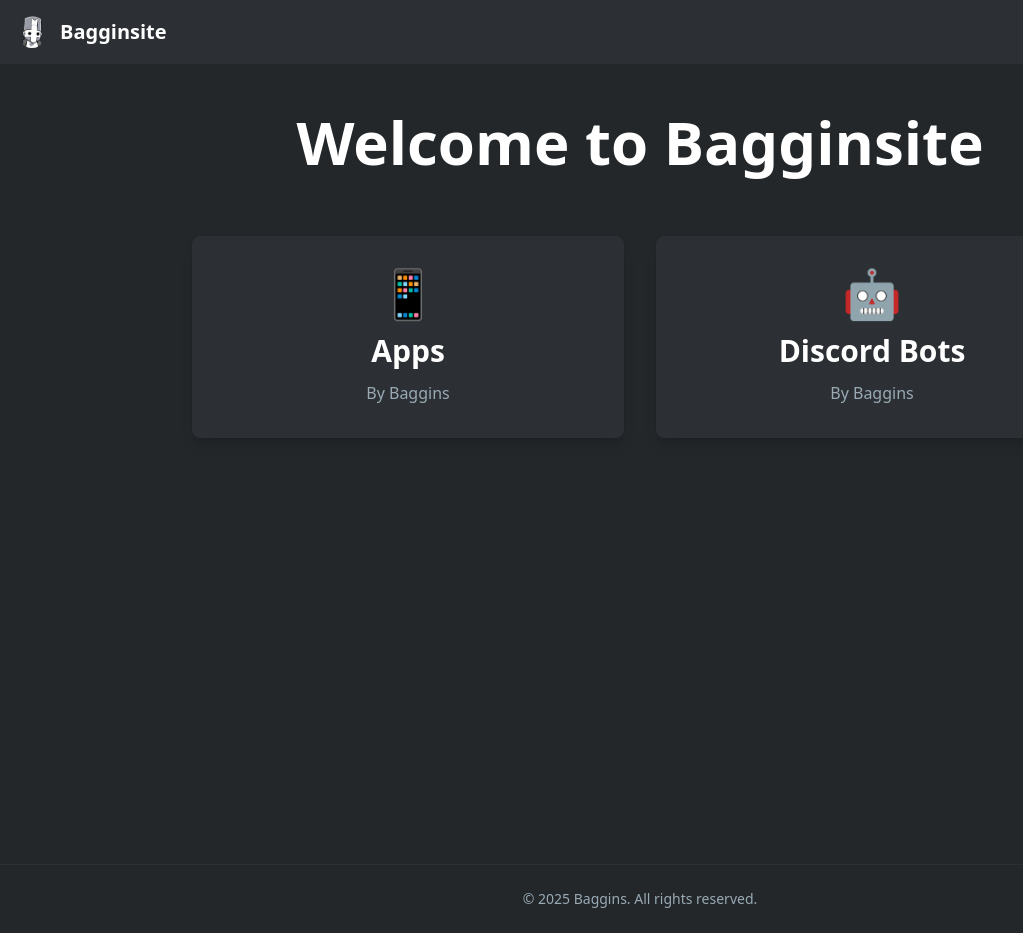
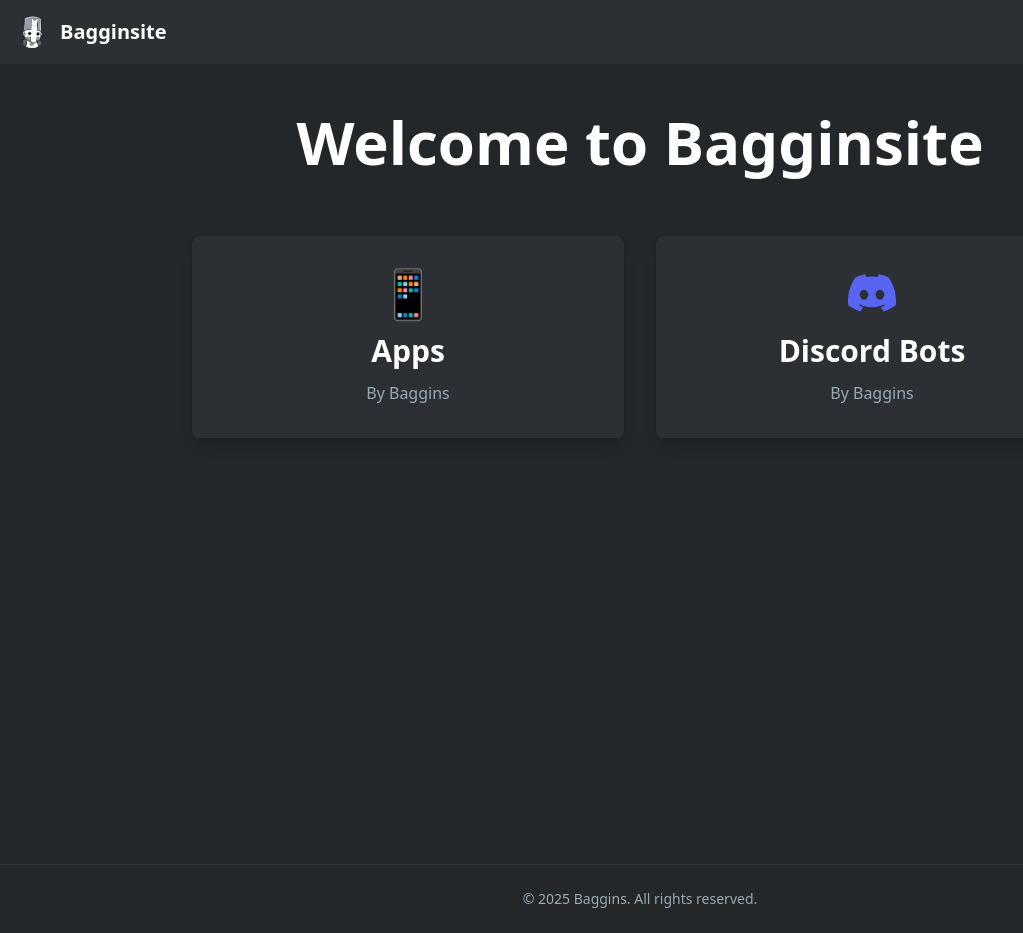
Before and after one commit to Baggins5066/Bagginsite, a React (Vite) app: page / in a window 1280 px wide. Shown: the whole page, without its empty margins (0-1023 px from the left). Built offline with nearby package versions, Linux system fonts and the light colour scheme.

Commit message:
Replace robot emoji with Discord logo SVG on Discord Bots button
Co-authored-by: Baggins5066 <72871978+Baggins5066@users.noreply.github.com>

```diff
--- a/pages/Home.tsx
+++ b/pages/Home.tsx
@@ -1,6 +1,7 @@
 
 import React from 'react';
 import { Link } from 'react-router-dom';
+import discordLogo from '../assets/discord-logo.svg';
 
 const Home: React.FC = () => {
   return (
@@ -27,7 +28,9 @@ const Home: React.FC = () => {
             className="bg-discord-dark hover:bg-discord-dark/80 transition-all duration-300 p-8 rounded-lg shadow-lg border border-discord-dark hover:border-discord-gray/30"
           >
             <div className="text-center">
-              <div className="text-5xl mb-4">🤖</div>
+              <div className="mb-4 flex justify-center">
+                <img src={discordLogo} alt="Discord Logo" className="h-12 w-12" />
+              </div>
               <h2 className="text-3xl font-bold text-white mb-3">Discord Bots</h2>
               <p className="text-discord-gray">By Baggins</p>
             </div>
```
